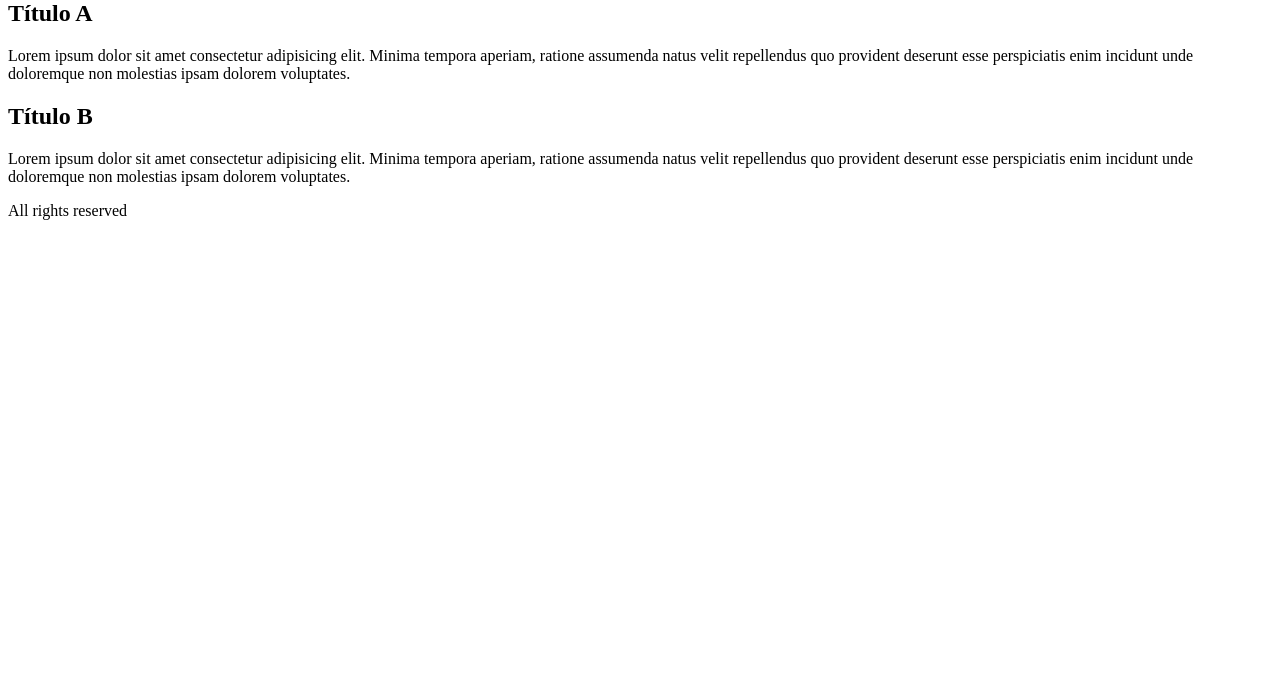
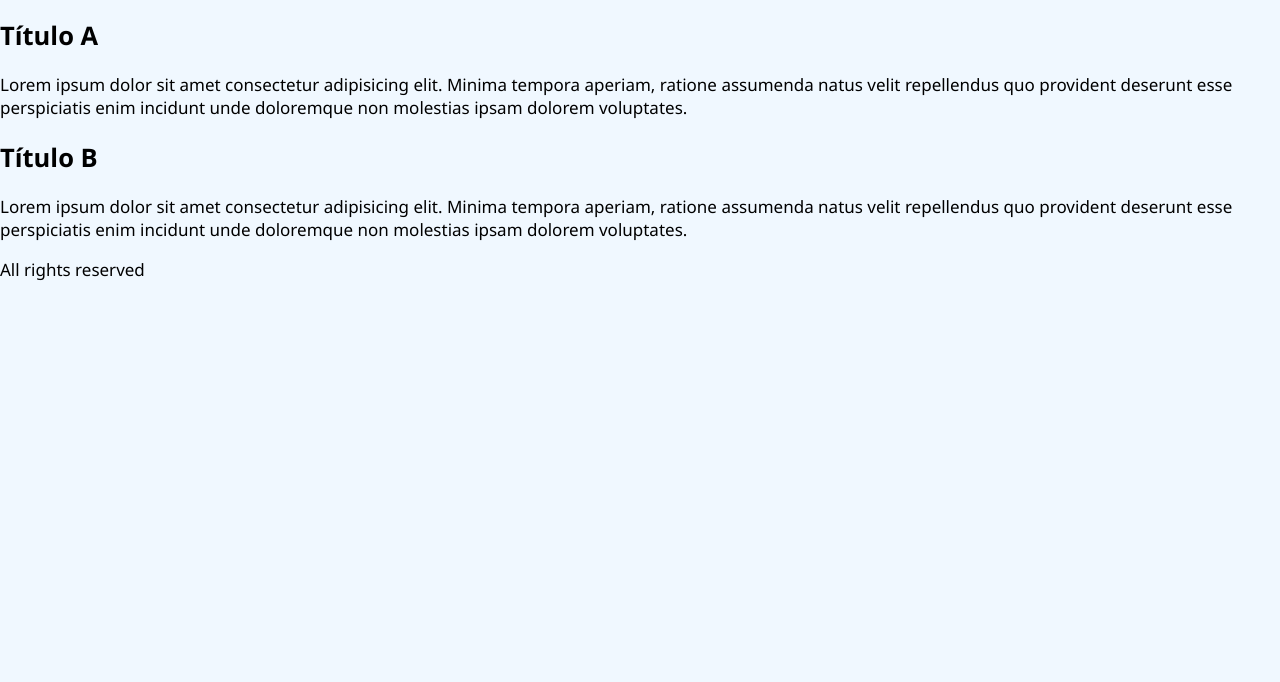
Before and after one commit to veronica-romano/exemplo-branches, a plain HTML site: page index.html in a window 1280 px wide. Shown: the part 118-800 px from the top of the page. Drawn offline with Linux system fonts and the light colour scheme.

Commit message:
create style.css
defining useful tools

```diff
--- a/index.html
+++ b/index.html
@@ -4,6 +4,7 @@
     <meta charset="UTF-8">
     <meta http-equiv="X-UA-Compatible" content="IE=edge">
     <meta name="viewport" content="width=device-width, initial-scale=1.0">
+    <link rel="stylesheet" href="style.css">
     <title>Document</title>
 </head>
 <body>
--- /dev/null
+++ b/style.css
@@ -0,0 +1,12 @@
+*, *::before, *::after{
+    box-sizing: border-box;
+}
+html{
+    font-size: 17px;
+}
+body{
+    font-family: 'Segoe UI', Tahoma, Geneva, Verdana, sans-serif;
+    background-color: aliceblue;
+    margin: 0;
+    padding: 0;
+}
```
